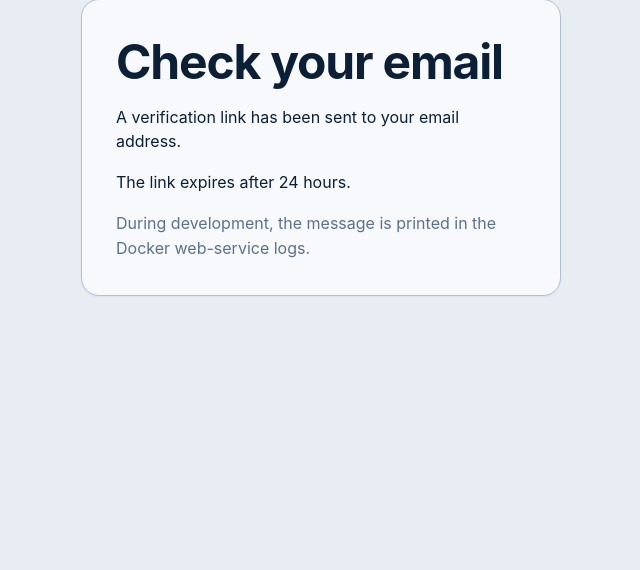
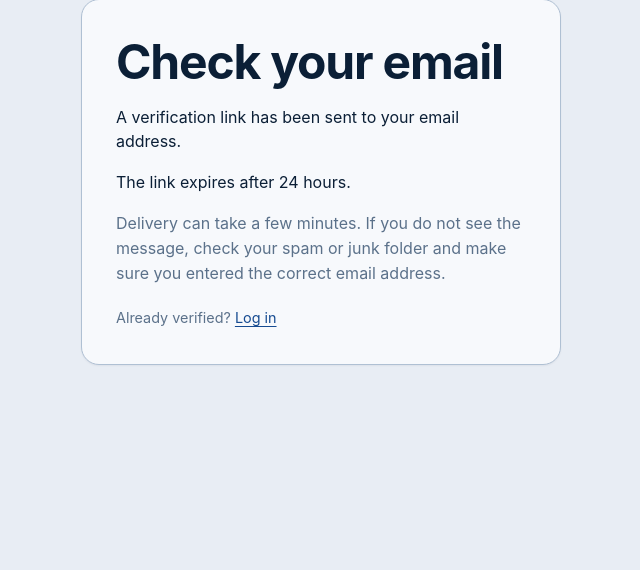
Before and after one commit to Mr-TopG/hack-tues-ticketing, a Django app: template src/templates/account/verification_sent.html in a window 1280 px wide. Shown: the part 126-696 px from the top of the page, without its empty margins (319-959 px from the left). Run offline with Django 5.2, Linux system fonts and the light colour scheme; the template is opened without the code that fills it, so the values that code supplies are empty; parts of the project's set-up code (start-up, migrations or seed data) failed here and were passed over.

Commit message:
fix: clarify email verification flow

```diff
--- a/src/templates/account/signup.html
+++ b/src/templates/account/signup.html
@@ -8,7 +8,8 @@
     <h1>Create an account</h1>
 
     <p class="muted">
-        Register once, then keep every ticket in one place.
+        Register with your email address and password. We will send
+        you a verification link before you can log in.
     </p>
 
     <form method="post">
--- a/src/templates/account/verification_sent.html
+++ b/src/templates/account/verification_sent.html
@@ -15,8 +15,16 @@
     </p>
 
     <p class="muted">
-        During development, the message is printed in the
-        Docker web-service logs.
+        Delivery can take a few minutes. If you do not see the
+        message, check your spam or junk folder and make sure you
+        entered the correct email address.
     </p>
+
+    <div class="auth-links">
+        <p class="muted">
+            Already verified?
+            <a href="{% url 'account_login' %}">Log in</a>
+        </p>
+    </div>
 </section>
 {% endblock %}
```
